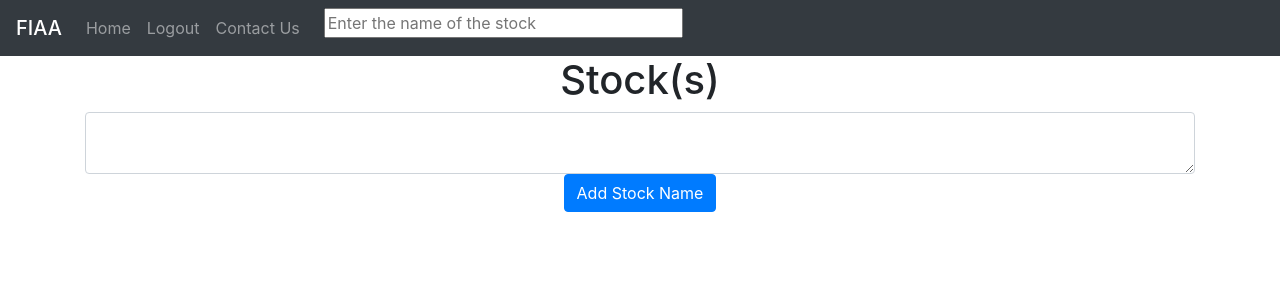
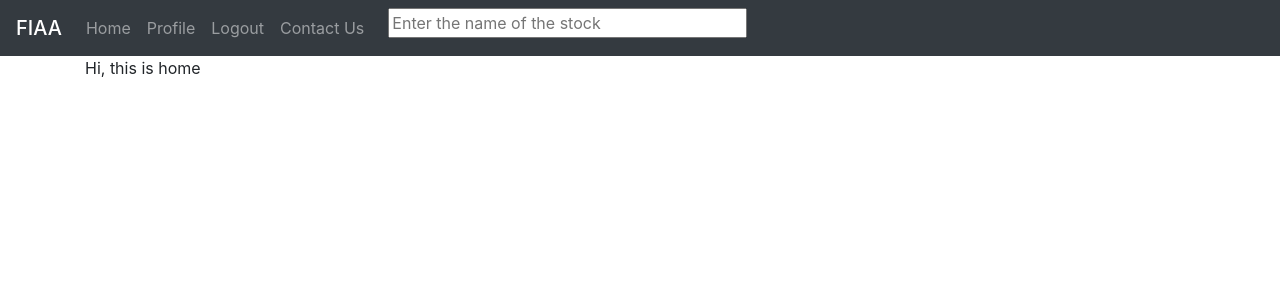
Before and after one commit to KimiNoNawa1610/Financial-Applicaiton-Analysis-Project, a Flask app: page / in a window 1280 px wide. Shown: the top 300 px of the page. Run offline with Flask 2, Linux system fonts and the light colour scheme; a user stored in the database is signed in; data that the repository does not hold is empty; some libraries are stand-ins or nearby versions.

Commit message:
separate home and profile

```diff
--- a/Source Code/website/static/index.js
+++ b/Source Code/website/static/index.js
@@ -3,6 +3,6 @@ function deleteStock(stockId){
         method: 'POST',
         body: JSON.stringify({stockId: stockId})
     }).then((_res) =>{
-        window.location.href = "/"
+        window.location.href = "/profile"
     })
 }
--- a/Source Code/website/templates/base.html
+++ b/Source Code/website/templates/base.html
@@ -41,9 +41,9 @@
 
         <div class = "collapse navbar-collapse" id="navbar">
           <div class = "navbar-nav">
-
+            <a class = "nav-item nav-link" id = "home" href="/">Home</a>
             {% if user.is_authenticated %}
-            <a class = "nav-item nav-link" id = "home" href="/">Home</a>
+            <a class = "nav-item nav-link" id = "profile" href="/profile">Profile</a>
             <a class = "nav-item nav-link" id = "logout" href="/logout">Logout</a>
             {% else %}
             <a class = "nav-item nav-link" id = "login" href="/login">Login</a>
@@ -52,10 +52,11 @@
             <!-- help button-->
             <a class = "nav-item nav-link" id="message" href="/contactus">Contact Us</a>
 
+
             <p>
               &emsp;
             <form action="{{ url_for('auth.search') }}" method="post">
-              <input type = 'text' name = "Stock Name" placeholder = "Enter the name of the stock" size = "30">
+              <input type = 'text' name = "StockName" placeholder = "Enter the name of the stock" size = "30">
             </form>
             </p>
 
--- a/Source Code/website/templates/home.html
+++ b/Source Code/website/templates/home.html
@@ -3,37 +3,5 @@
 {% block title %}Home{% endblock %}<!--Override the default name from the base.html template-->
 
 {% block content %}
-<h1 align="center">
-    Stock(s)
-</h1>
-
-<!--Display user's owned stocks-->
-<ul class = "list-group list-group-flush" id="stocks">
-
-    {% for stock in user.stocks %}
-
-    <li class = "list-group-item">
-        {{stock.name}}
-
-        <button type="button" class="close" onCLick = "deleteStock({{ stock.id }})">
-            <span aria-hidden="true">
-                &times;
-            </span>
-        </button>
-
-    </li>
-
-    {% endfor %}
-
-</ul>
-
-<!--Allow user to add what stock(s) they are investing in-->
-<form method="POST">
-    <textarea name="stock" id="stock" class="form-control"> </textarea>
-    <div align="center">
-        <button type = "submit" class = "btn btn-primary">
-            Add Stock Name
-        </button>
-    </div>
-</form>
+Hi, this is home
 {% endblock %}
--- a/Source Code/website/views.py
+++ b/Source Code/website/views.py
@@ -11,8 +11,13 @@ from . import mail
 views = Blueprint('views',__name__)
 
 @views.route('/', methods=['GET','POST'])
+def home():
+    return  render_template("home.html", user=current_user)
+
+
+@views.route('/profile', methods=['GET','POST'])
 @login_required
-def home(): #this function will run everytime we access the view's route
+def profile(): #this function will run everytime we access the view's route
     if(request.method == "POST"):
         stock = request.form.get('stock')
 
@@ -28,7 +33,7 @@ def home(): #this function will run everytime we access the view's route
             db.session.add(new_stock)
             db.session.commit()
             flash("new Stock added!", category = "success")
-    return  render_template("home.html", user=current_user)# return the html file that we want to render to the website
+    return  render_template("profile.html", user=current_user)# return the html file that we want to render to the website
 
 
 # delete stock name
@@ -42,7 +47,6 @@ def delete_stock():
             flash(stock.name+ "is successfully removed")
             db.session.delete(stock)
             db.session.commit()
-
 
     return jsonify({})
 
```
Also changed, not shown: Source Code/website/stockview.py (+0 -7 lines), Source Code/website/templates/profile.html (added, +39 -0 lines), Source Code/website/database.db.
